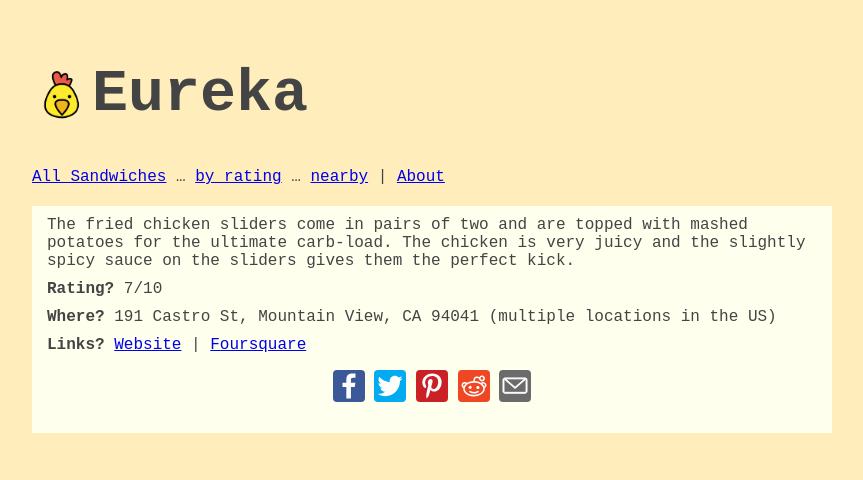
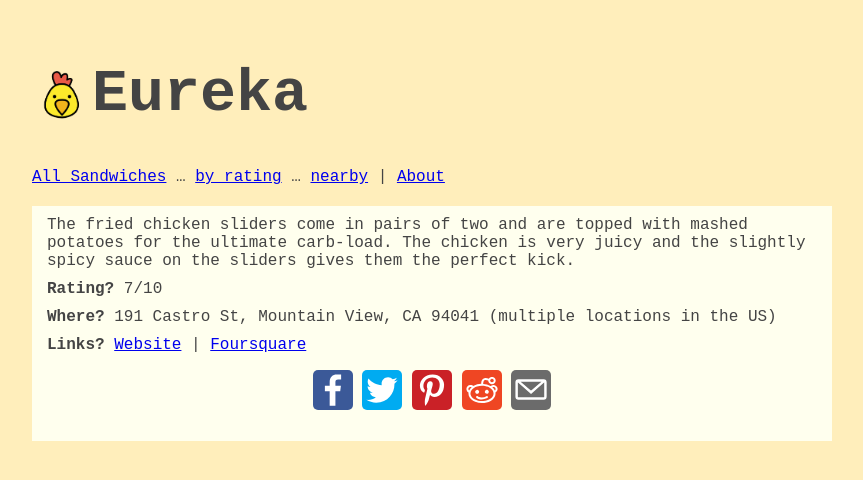
Before and after one commit to stefanthoss/chickenonabun, a Jekyll site: the page built from _posts/2017-04-01-eureka.md, in a window 1280 px wide. Shown: the top 480 px of the page, without its empty margins (208-1071 px from the left). Built offline with Jekyll 4.4.1, drawn with Linux system fonts in a browser that asks for light colours.

Commit message:
Increase desktop share buttons

```diff
--- a/assets/stylesheets/desktop.css
+++ b/assets/stylesheets/desktop.css
@@ -67,5 +67,5 @@
 }
 
 ul.share-buttons img {
-  width: 32px;
+  width: 40px;
 }
```
